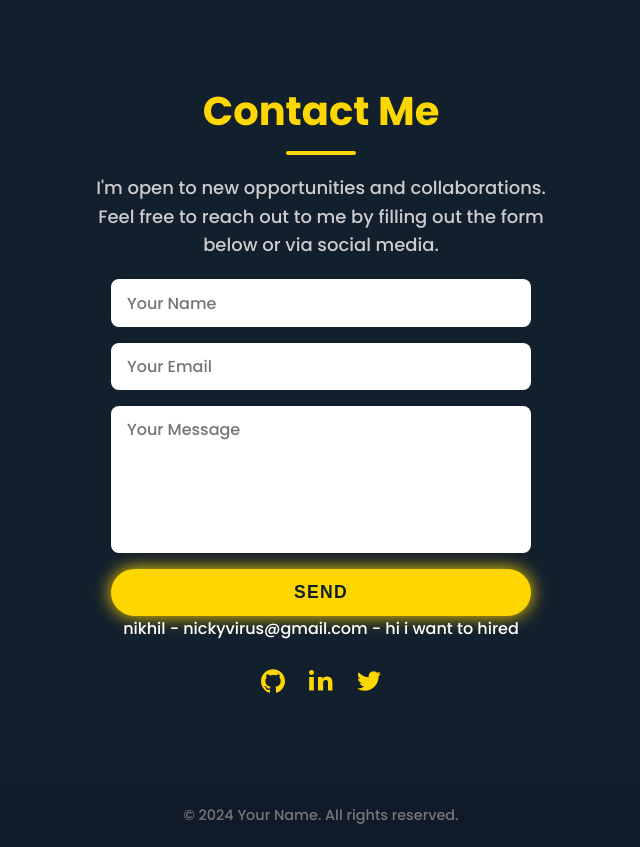
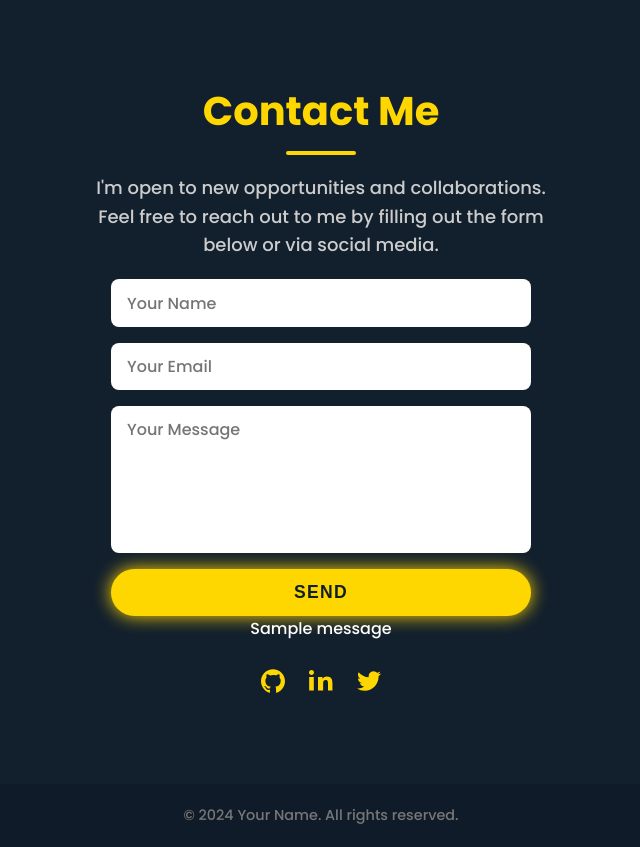
Before and after one commit to Nikhil4121/nk, a Flask app: page / in a window 1280 px wide. Shown: the part 2159-3006 px from the top of the page, without its empty margins (319-959 px from the left). Run offline with Flask 3, Linux system fonts and the light colour scheme; one stand-in notice (Sample message) is shown.

Commit message:
change
change

```diff
--- a/templates/home.html
+++ b/templates/home.html
@@ -548,11 +548,11 @@
       <textarea name="message" rows="5" placeholder="Your Message" required aria-label="Your Message"></textarea>
       <button type="submit">Send</button>
     </form>
-    <ul>
-      {% for user in users %}
-       <li> {{user.name}} - {{user.email}} - {{user.message}}</li>
+     {% for category, message in get_flashed_messages(with_categories = true) %}
+       <div class=" alert alert-{{category}}">
+         {{ message}}
+        </div>
       {% endfor %}
-    </ul>
     <div class="social-links" aria-label="Social media links">
       <a href="https://github.com/Nikhil4121" target="_blank" rel="noopener" aria-label="GitHub Profile" title="GitHub"><svg xmlns="http://www.w3.org/2000/svg" fill="currentColor" viewBox="0 0 24 24" width="24" height="24"><path d="M12 .297c-6.63 0-12 5.373-12 12 0 5.302 3.438 9.8 8.205 11.387.6.113.82-.258.82-.577v-2.234c-3.338.726-4.033-1.416-4.033-1.416-.546-1.387-1.333-1.756-1.333-1.756-1.089-.745.084-.729.084-.729 1.205.085 1.838 1.234 1.838 1.234 1.07 1.835 2.809 1.305 3.495.998.107-.776.418-1.305.763-1.605-2.665-.3-5.466-1.335-5.466-5.933 0-1.311.465-2.381 1.235-3.221-.123-.303-.535-1.523.117-3.176 0 0 1.008-.322 3.3 1.23a11.49 11.49 0 013.003-.403c1.02.005 2.045.138 3.003.403 2.291-1.553 3.297-1.23 3.297-1.23.653 1.653.242 2.873.12 3.176.77.84 1.233 1.91 1.233 3.22 0 4.61-2.804 5.628-5.476 5.923.43.372.823 1.102.823 2.222v3.293c0 .321.216.694.825.576C20.565 22.092 24 17.592 24 12.297 24 5.67 18.627.297 12 .297z"/></svg></a>
       <a href="https://www.linkedin.com/in/nikhil-sharma-6b0b98281/" target="_blank" rel="noopener" aria-label="LinkedIn Profile" title="LinkedIn"><svg xmlns="http://www.w3.org/2000/svg" fill="currentColor" viewBox="0 0 24 24" width="24" height="24"><path d="M4.98 3.5c0 1.381-1.11 2.5-2.48 2.5S0 4.88 0 3.5 1.11 1 2.5 1 4.98 2.12 4.98 3.5zM.18 8h4.62v13.5H.18V8zM9 8h4.44v1.84h.06c.62-1.18 2.13-2.42 4.38-2.42 4.68 0 5.55 3.1 5.55 7.13V21.5H19v-6.84c0-1.63-.03-3.73-2.27-3.73-2.27 0-2.61 1.78-2.61 3.6V21.5H9V8z"/></svg></a>
```
